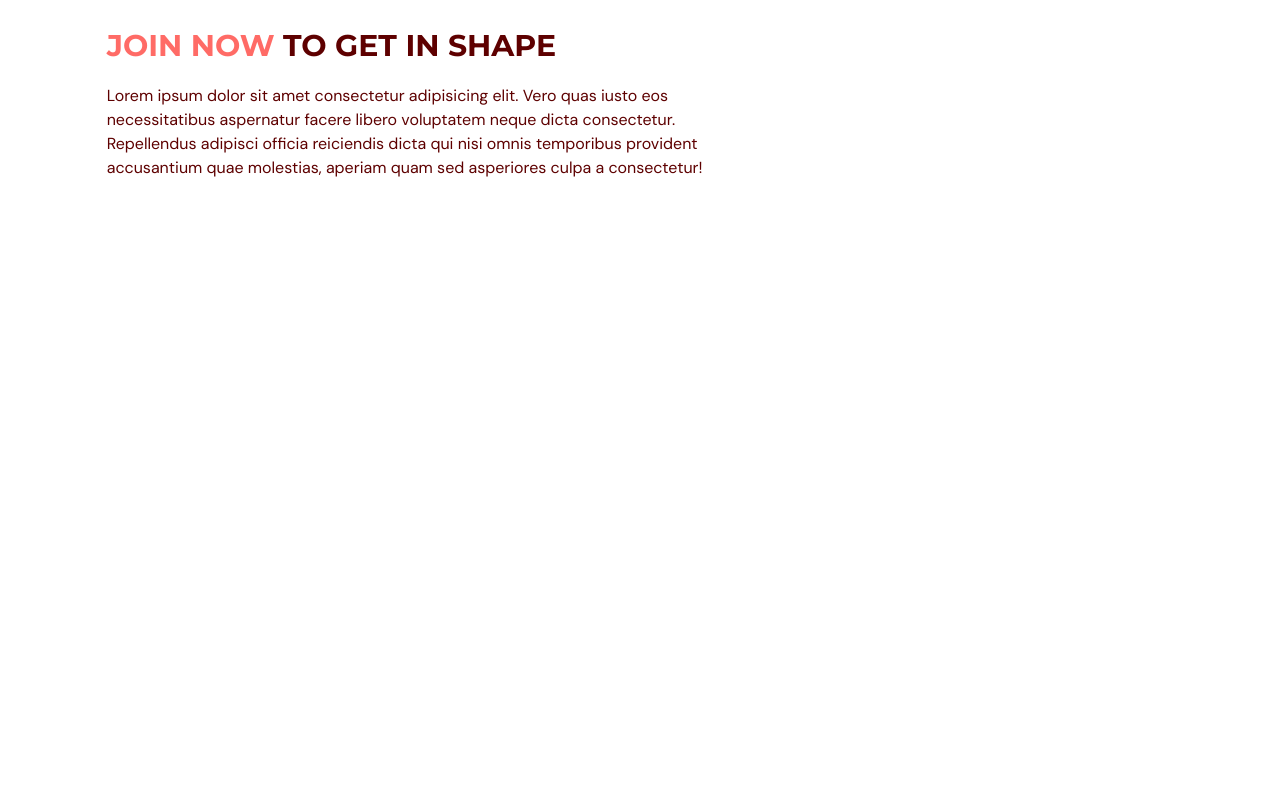
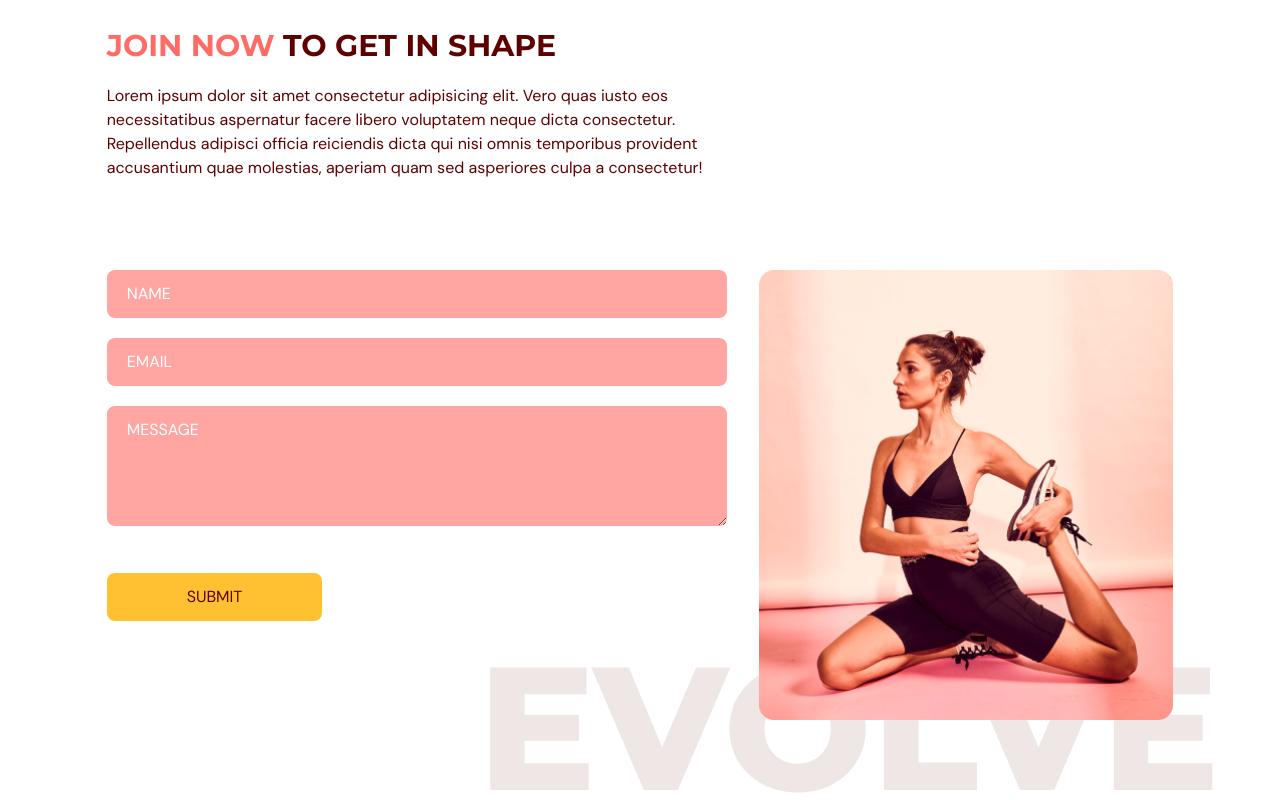
Before and after one commit to Mrityunjay-Palled/React_TS, a React (Vite) app: page / in a window 1280 px wide. Shown: the part 3082-3882 px from the top of the page. Before the commit the page ends 3410 px from the top, so only its background shows below. Built offline with nearby package versions, Linux system fonts and the light colour scheme.

Commit message:
added contact us and form validation

```diff
--- a/src/scenes/contactUs/index.tsx
+++ b/src/scenes/contactUs/index.tsx
@@ -1,21 +1,37 @@
-import { SelectedPage } from '@/shared/types'
-import {motion} from "framer-motion"
-import { useForm } from 'react-hook-form'
-import ContactUsPageGraphic from '@/assets/ContactUsPageGraphic.png'
-import HText from '@/shared/HText'
+import { SelectedPage } from "@/shared/types";
+import { motion } from "framer-motion";
+import { useForm } from "react-hook-form";
+import ContactUsPageGraphic from "@/assets/ContactUsPageGraphic.png";
+import HText from "@/shared/HText";
+import { triggerAsyncId } from "async_hooks";
 
 type Props = {
-    setSelectedPage:(value:SelectedPage)=>void
+  setSelectedPage: (value: SelectedPage) => void;
+};
+
+const ContactUs = ({ setSelectedPage }: Props) => {
+  const inputStyles = `mb-5 w-full rounded-lg bg-primary-300
+  px-5 py-3 placeholder-white`;
+
+  const {
+    register,
+    trigger,
+    formState: { errors },
+  } = useForm();
+
+  const onSubmit = async (e: any) => {
+    const isValid = await trigger();
+    if (!isValid) {
+      e.preventDefault();
     }
-
-const ContactUs = ({setSelectedPage}: Props) => {
+  };
   return (
-    <section id="contactus" className='mx-auto w-5/6 pt-24 pb-32'>
+    <section id="contactus" className="mx-auto w-5/6 pt-24 pb-32">
       <motion.div
-        onViewportEnter={()=>setSelectedPage(SelectedPage.ContactUs)}
+        onViewportEnter={() => setSelectedPage(SelectedPage.ContactUs)}
       >
         <motion.div
-            className='md:w-3/5'
+          className="md:w-3/5"
           initial="hidden"
           whileInView="visible"
           viewport={{ once: true, amount: 0.5 }}
@@ -26,15 +42,113 @@
           }}
         >
           <HText>
-                <span className='text-primary-500'>JOIN NOW</span>{" "}TO GET IN SHAPE
+            <span className="text-primary-500">JOIN NOW</span> TO GET IN SHAPE
           </HText>
-              <p className='my-5'>Lorem ipsum dolor sit amet consectetur adipisicing elit. Vero quas iusto eos necessitatibus aspernatur facere libero voluptatem neque dicta consectetur. Repellendus adipisci officia reiciendis dicta qui nisi omnis temporibus provident accusantium quae molestias, aperiam quam sed asperiores culpa a consectetur!</p>
+          <p className="my-5">
+            Lorem ipsum dolor sit amet consectetur adipisicing elit. Vero quas
+            iusto eos necessitatibus aspernatur facere libero voluptatem neque
+            dicta consectetur. Repellendus adipisci officia reiciendis dicta qui
+            nisi omnis temporibus provident accusantium quae molestias, aperiam
+            quam sed asperiores culpa a consectetur!
+          </p>
         </motion.div>
+        <div className="mt-10 justify-between gap-8 md:flex">
+          <motion.div
+            className="mt-10 basis-3/5 md:mt-0"
+            initial="hidden"
+            whileInView="visible"
+            viewport={{ once: true, amount: 0.5 }}
+            transition={{ duration: 0.5 }}
+            variants={{
+              hidden: { opacity: 0, y: 50 },
+              visible: { opacity: 1, x: 0 },
+            }}
+          >
+            <form
+              target="_blank"
+              onSubmit={onSubmit}
+              action="https://formsubmit.co/bc6a7005c04691a951241594356018c2"
+              method="POST"
+            >
+              <input
+                className={inputStyles}
+                type="text"
+                placeholder="NAME"
+                {...register("name", {
+                  required: true,
+                  maxLength: 100,
+                })}
+              />
+              {errors.name && (
+                <p className="mt-1 text-primary-500">
+                  {errors.name.type === "required" && "This field is required"}
+                  {errors.name.type === "maxLength" &&
+                    "Max Length is 100 Charecter"}
+                </p>
+              )}
+              <input
+                className={inputStyles}
+                type="text"
+                placeholder="EMAIL"
+                {...register("email", {
+                  required: true,
+                  pattern: /^[A-Z0-9._%+-]+@[A-Z0-9.-]+\.[A-Z]{2,}$/i,
+                })}
+              />
+              {errors.email && (
+                <p className="mt-1 text-primary-500">
+                  {errors.email.type === "required" && "This field is required"}
+                  {errors.email.type === "pattern" && "Invalid email addrress"}
+                </p>
+              )}
+              <textarea
+                className={inputStyles}
+                rows={4}
+                cols={50}
+                placeholder="MESSAGE"
+                {...register("message", {
+                  required: true,
+                  maxLength: 2000,
+                })}
+              />
+              {errors.message && (
+                <p className="mt-1 text-primary-500">
+                  {errors.message.type === "required" && "This field is required"}
+                  {errors.message.type === "maxLength" &&
+                    "Max Length is 2000 Charecter"}
+                </p>
+              )}
+              <button
+              type="submit"
+              className="mt-5 rounded-lg bg-secondary-500 px-20 py-3 transition duration-500 hover:text-white"
+              >
+               SUBMIT
+              </button>
+            </form>
+          </motion.div>
+          <motion.div
+          className="relative basis-2/5"
+          initial="hidden"
+          whileInView="visible"
+          viewport={{ once: true, amount: 0.5 }}
+          transition={{ delay: 0.2, duration: 0.5 }}
+          variants={{
+            hidden: { opacity: 0, y: 50 },
+            visible: { opacity: 1, x: 0 },
+          }}
+          >
+            <div className="md:before:content-evolvetext w-full before:absolute before:-bottom-20 before:-right-10 before:z-[-1]">
+              <img
+              className="w-full md:mt-0 mt-[40px]"
+              alt="contact-us-page-graphic"
+              src={ContactUsPageGraphic}
+              />
+            </div>
+          </motion.div>
+        </div>
+      </motion.div>
+    </section>
+  );
+};
 
-        </motion.div>
-
-    </section>
-  )
-}
-
-export default ContactUs
+export default ContactUs;
```
Lines whose indentation alone changed are shown as unchanged.
